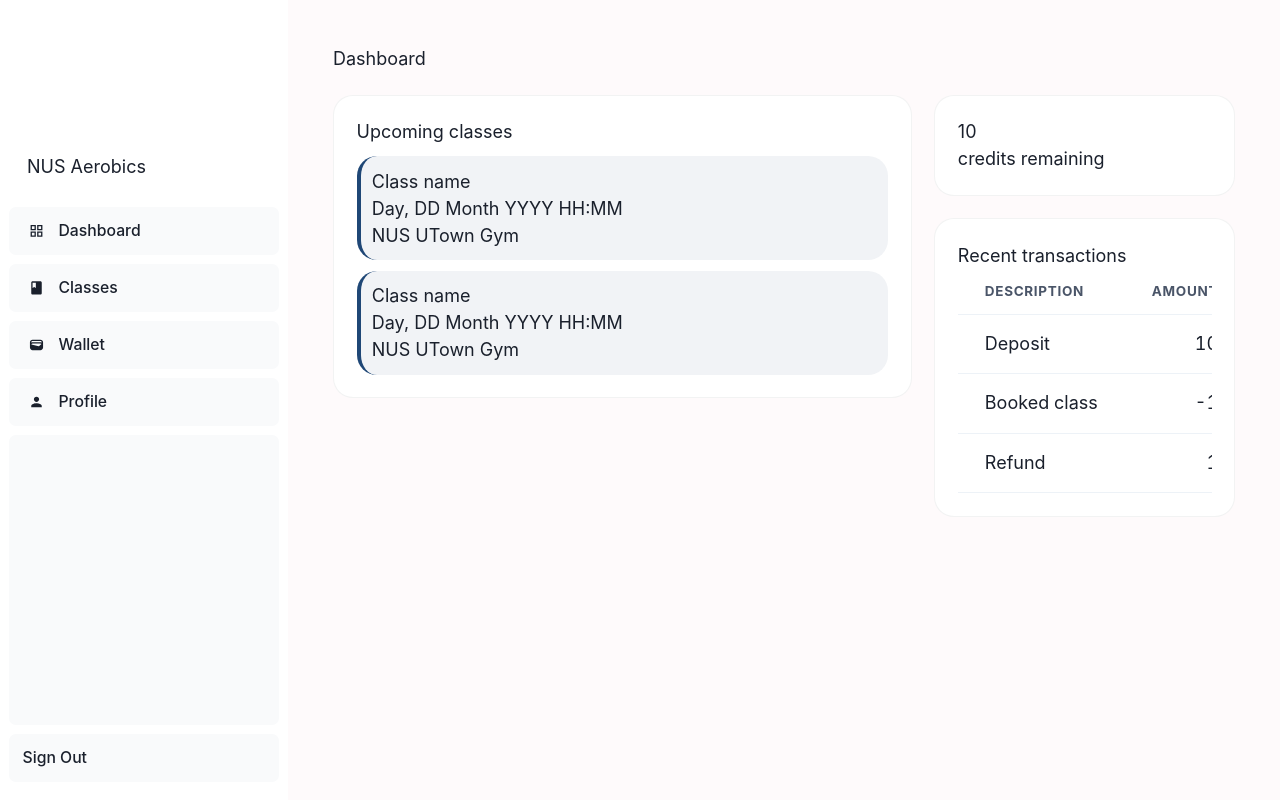
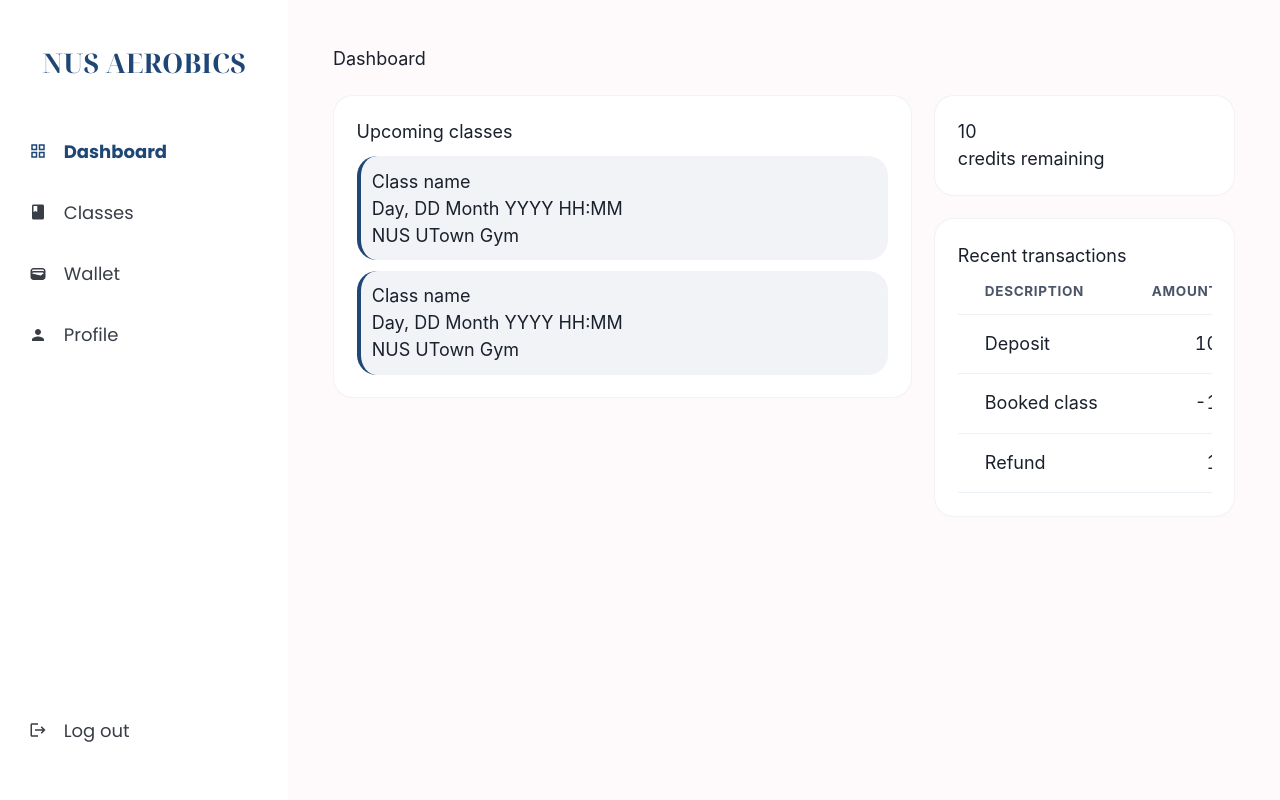
Before and after one commit to nusaerobics/nus-aerobics-website, a Next.js app: page /dashboard in a window 1280 px wide. Built offline with nearby package versions, Linux system fonts and the light colour scheme.

Commit message:
Design NavBar

```diff
--- a/app/components/dashboard/links.js
+++ /dev/null
@@ -1,32 +0,0 @@
-import { MdClass, MdGridView, MdPerson, MdWallet } from "react-icons/md";
-
-const links = [
-  { name: "Dashboard", href: "/dashboard", icon: MdGridView },
-  {
-    name: "Classes",
-    href: "/dashboard/classes",
-    icon: MdClass,
-  },
-  { name: "Wallet", href: "/dashboard/wallet", icon: MdWallet },
-  { name: "Profile", href: "/dashboard/profile", icon: MdPerson },
-];
-
-export default function Links() {
-  return (
-    <>
-      {links.map((link) => {
-        const LinkIcon = link.icon;
-        return (
-          <a
-            key={link.name}
-            href={link.href}
-            className="flex h-[48px] grow items-center justify-center gap-2 rounded-md bg-gray-50 p-3 text-sm font-medium hover:bg-sky-100 hover:text-blue-600 md:flex-none md:justify-start md:p-2 md:px-3"
-          >
-            <LinkIcon className="w-6" />
-            <p className="hidden md:block">{link.name}</p>
-          </a>
-        );
-      })}
-    </>
-  );
-}
--- a/app/components/dashboard/navbar.js
+++ b/app/components/dashboard/navbar.js
@@ -1,23 +1,81 @@
+"use client";
+
 import Link from "next/link";
-import Links from "./links";
+import { usePathname } from "next/navigation";
+import {
+  MdClass,
+  MdGridView,
+  MdLogout,
+  MdPerson,
+  MdWallet,
+} from "react-icons/md";
+import clsx from "clsx";
+import Logo from "../logo";
 
-export default function SideNav() {
+const links = [
+  { name: "Dashboard", href: "/dashboard", icon: MdGridView },
+  {
+    name: "Classes",
+    href: "/dashboard/classes",
+    icon: MdClass,
+  },
+  { name: "Wallet", href: "/dashboard/wallet", icon: MdWallet },
+  { name: "Profile", href: "/dashboard/profile", icon: MdPerson },
+];
+
+export default function NavBar() {
+  const pathname = usePathname();
+  const handleLogout = () => {
+    // TODO: Handle authentication, session, etc. here on logout
+    return;
+  };
+
   return (
-    <div className="flex h-full flex-col px-3 py-4 md:px-2">
-      <Link
-        className="mb-2 flex h-20 items-end justify-start rounded-md p-4 md:h-40"
-        href="/"
-      >
-        <p>NUS Aerobics</p>
-      </Link>
-      <div className="flex grow flex-row justify-between space-x-2 md:flex-col md:space-x-0 md:space-y-2">
-        <Links />
-        <div className="hidden h-auto w-full grow rounded-md bg-gray-50 md:block"></div>
-        <form>
-          <button className="flex h-[48px] w-full grow items-center justify-center gap-2 rounded-md bg-gray-50 p-3 text-sm font-medium hover:bg-sky-100 hover:text-blue-600 md:flex-none md:justify-start md:p-2 md:px-3">
-            <div className="hidden md:block">Sign Out</div>
-          </button>
-        </form>
+    <div className="h-full flex flex-col py-10 px-5 gap-y-10 md:px-2">
+      <Logo />
+      <div className="flex flex-row grow justify-between md:flex-col md:space-x-0 md:space-y-2">
+        <div className="flex flex-row md:flex-col gap-y-2.5">
+          {links.map((link) => {
+            const LinkIcon = link.icon;
+            return (
+              <Link
+                key={link.name}
+                href={link.href}
+                className={clsx(
+                  // TODO: Fix the MD versions
+                  "flex flex-row justify-center items-center gap-x-2.5 h-[50px] rounded-[10px] text-[#393E46] bg-white p-2.5 hover:bg-[#1F477610] hover:text-[#1F4776] md:flex-none md:justify-start md:p-2 md:px-3",
+                  {
+                    "bg-[#1F477620] text-[#1F4776]": pathname === link.href,
+                  }
+                )}
+                style={{ textDecoration: "none" }}
+              >
+                <LinkIcon
+                  className={clsx("w-[30px]", {
+                    "text-[#1F4776]": pathname === link.href,
+                  })}
+                />
+                <p
+                  className={clsx("font-poppins hidden md:block", {
+                    "font-bold text-[#1F4776]": pathname === link.href,
+                  })}
+                  style={{ cursor: "auto" }}
+                >
+                  {link.name}
+                </p>
+              </Link>
+            );
+          })}
+        </div>
+        <Link
+          href="/login"
+          className="flex flex-row justify-center items-center gap-x-2.5 h-[50px] rounded-[10px] text-[#393E46] bg-white p-2.5 hover:bg-red-200 hover:text-red-500 md:flex-none md:justify-start md:p-2 md:px-3"
+          style={{ textDecoration: "none" }}
+          onClick={handleLogout}
+        >
+          <MdLogout className="w-[30px]" />
+          <p className="font-poppins hidden md:block">Log out</p>
+        </Link>
       </div>
     </div>
   );
--- /dev/null
+++ b/app/components/logo.js
@@ -0,0 +1,8 @@
+export default function Logo() {
+  return (
+
+    <p className="font-display font-bold text-2xl text-[#1F4776] text-center">
+      NUS AEROBICS
+    </p>
+  );
+}
--- a/app/dashboard/layout.js
+++ b/app/dashboard/layout.js
@@ -1,10 +1,10 @@
-import SideNav from "../components/dashboard/navbar";
+import NavBar from "../components/dashboard/navbar";
 
 export default function Layout({ children }) {
   return (
     <div className="flex h-screen flex-col md:flex-row md:overflow-hidden">
       <div className="w-full flex-none md:w-64">
-        <SideNav />
+        <NavBar />
       </div>
       <div className="w-full h-screen p-10 bg-[#FCF0F250] gap-y-5 md:overflow-y-auto">{children}</div>
     </div>
--- a/app/dashboard/page.js
+++ b/app/dashboard/page.js
@@ -14,6 +14,7 @@ export default function Page() {
   // TODO: Method which calls backend to retrieve all upcoming class bookings
   return (
     <div className="flex flex-col gap-y-5">
+      {/* TODO: This page should be under app/page.js probably */}
       <p>Dashboard</p>
       <div className="h-full flex flex-row gap-x-5">
         <div className="h-full w-2/3 flex flex-col rounded-[20px] border border-[#393E4610] p-5 bg-white gap-y-2.5">
--- a/package.json
+++ b/package.json
@@ -11,6 +11,7 @@
     "@emotion/react": "^11.11.4",
     "@emotion/styled": "^11.11.5",
     "bcryptjs": "^2.4.3",
+    "clsx": "^2.1.1",
     "dotenv": "^16.4.5",
     "framer-motion": "^11.2.13",
     "mysql2": "^3.10.2",
--- a/styles/globals.css
+++ b/styles/globals.css
@@ -6,18 +6,8 @@ html,
 body {
   padding: 0;
   margin: 0;
-  font-family:
-    -apple-system,
-    BlinkMacSystemFont,
-    Segoe UI,
-    Roboto,
-    Oxygen,
-    Ubuntu,
-    Cantarell,
-    Fira Sans,
-    Droid Sans,
-    Helvetica Neue,
-    sans-serif;
+  font-family: -apple-system, BlinkMacSystemFont, Segoe UI, Roboto, Oxygen,
+    Ubuntu, Cantarell, Fira Sans, Droid Sans, Helvetica Neue, sans-serif;
   line-height: 1.6;
   font-size: 18px;
 }
@@ -39,3 +29,10 @@ img {
   max-width: 100%;
   display: block;
 }
+
+p {
+  cursor: default;
+  -webkit-user-select: none; /* Safari */
+  -ms-user-select: none; /* IE 10 and IE 11 */
+  user-select: none; /* Standard syntax */
+}
```
Also changed, not shown: 1 other file (tests, documents, lock files or other folders).
